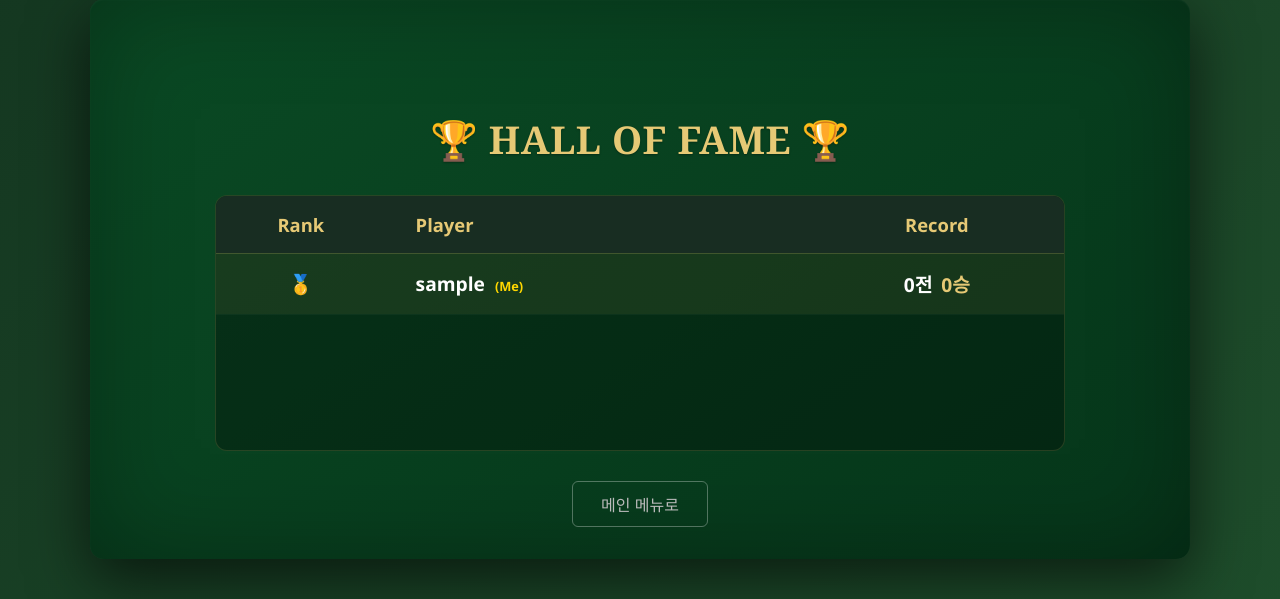
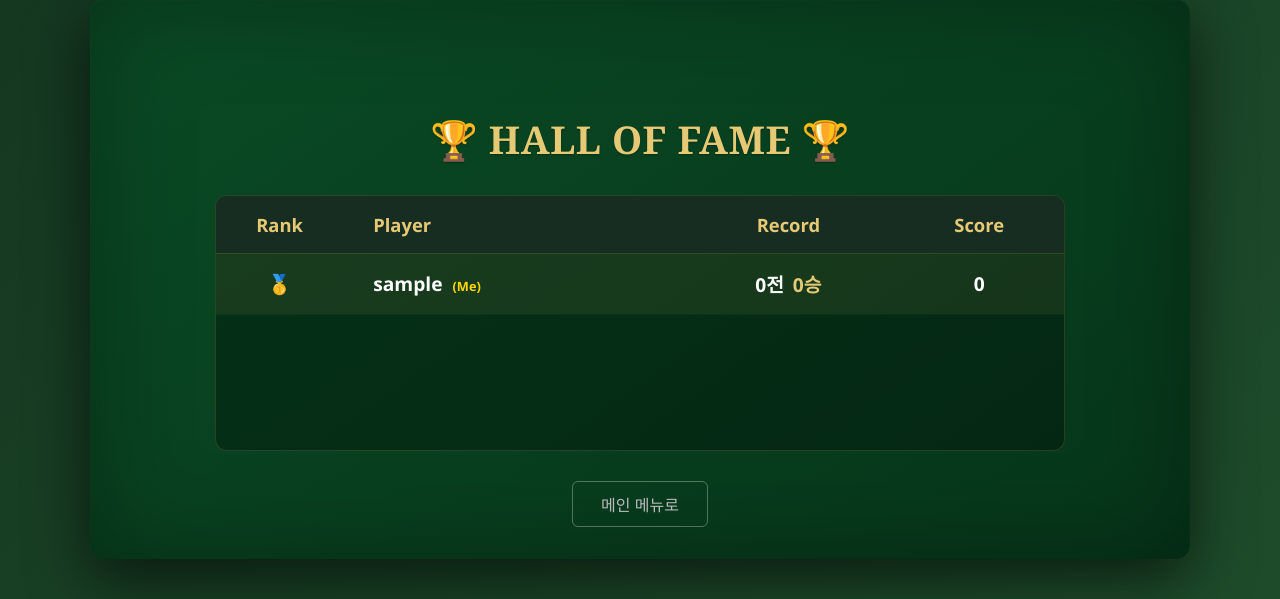
Before and after one commit to Pirogramming-24/Piro24_CardGame_5, a Django app: page /ranking/ in a window 1280 px wide. Shown: the part 151-750 px from the top of the page. Run offline with Django 5.2, Linux system fonts and the light colour scheme; the visitor is signed in with stand-in values (Sample User, id 1); data comes from the database, SQL or seed files in the repository; data that the repository does not hold is empty.

Commit message:
feat: 랭킹 페이지 점수(Score) 컬럼 추가 및 레이아웃 수정
- ranking.html: Rank, Player, Record 외에 Score(점수) 컬럼 추가
- account.css: 4개 컬럼(Rank, Player, Record, Score) 비율 및 스타일 정의
- views.py: 랭킹 조회 시 누적 점수(total_score) 기준 내림차순 정렬 적용

```diff
--- a/static/account/account.css
+++ b/static/account/account.css
@@ -16,6 +16,11 @@
     padding-top: 30px;
 }
 
+.ranking-header {
+    text-align: center;
+    margin-top: 20px;
+}
+
 .page-title {
     font-size: 2.4rem;
     font-weight: 600;
@@ -28,9 +33,8 @@
 }
 
 /* =========================================
-   2. 로그인 페이지 스타일
+   2. 로그인 페이지 스타일 (기존 유지)
    ========================================= */
-/* (로그인 부분은 변경 없음, 기존 유지) */
 .login-box {
     width: 100%;
     max-width: 400px;
@@ -117,7 +121,7 @@
 }
 
 /* =========================================
-   3. 랭킹 페이지 스타일 (업데이트됨 ✨)
+   3. 랭킹 페이지 스타일 (완벽 분리됨 ✨)
    ========================================= */
 
 .ranking-list-box {
@@ -147,18 +151,25 @@
     width: 100%;
     border-collapse: collapse;
     color: #eee;
+    table-layout: fixed;
+    /* 칸 너비 고정 */
 }
 
-/* --- [중요] 테이블 헤더 & 셀 공통 설정 --- */
+/* --- 헤더 및 셀 공통 --- */
 .ranking-table th,
 .ranking-table td {
-    padding: 16px;
+    padding: 16px 10px;
     text-align: center;
-    /* 기본은 가운데 정렬 (Rank, Record) */
     border-bottom: 1px solid rgba(255, 255, 255, 0.03);
     font-size: 1.1rem;
+    white-space: nowrap;
+    /* 줄바꿈 방지 */
+    overflow: hidden;
+    text-overflow: ellipsis;
+    /* 내용 길면 ... 표시 */
 }
 
+/* --- 헤더 스타일 --- */
 .ranking-table th {
     position: sticky;
     top: 0;
@@ -170,19 +181,35 @@
     z-index: 10;
 }
 
-/* --- [핵심] 2번째 컬럼(Player)만 왼쪽 정렬 + 들여쓰기 --- */
+/* --- 컬럼별 너비(Width) 제어 --- */
+.col-rank {
+    width: 15%;
+}
+
+.col-player {
+    width: 40%;
+}
+
+.col-record {
+    width: 25%;
+}
+
+.col-score {
+    width: 20%;
+}
+
+/* --- Player 컬럼(2번째) 왼쪽 정렬 --- */
 .ranking-table th:nth-child(2),
 .ranking-table td:nth-child(2) {
     text-align: left;
     padding-left: 30px;
-    /* 이름과 헤더 라인 맞춤 */
 }
 
 .ranking-table tr:hover {
     background-color: rgba(255, 255, 255, 0.03);
 }
 
-/* 등수별 색상 */
+/* --- 텍스트 및 색상 스타일 --- */
 .rank-1 td {
     color: #e6c975;
     font-weight: 600;
@@ -199,18 +226,23 @@
     font-weight: 600;
 }
 
-/* 전적 텍스트 스타일 */
-.record-text {
+.record-cell {
     color: #ccc;
 }
 
-.win-text {
+.win-count {
     color: #e6c975;
     font-weight: bold;
     margin-left: 4px;
 }
 
-/* (Me) 배지 스타일 */
+.score-cell {
+    color: #ffd700;
+    font-weight: bold;
+}
+
+/* 점수 칸 강조 */
+
 .me-badge {
     font-size: 0.8rem;
     color: #ffd700;
@@ -218,14 +250,13 @@
     font-weight: bold;
 }
 
-/* 데이터 없음 메시지 */
 .empty-msg {
     padding: 40px;
     color: #aaa;
     text-align: center !important;
 }
 
-/* 뒤로가기 버튼 */
+/* --- 뒤로가기 버튼 --- */
 .btn-back {
     display: inline-block;
     margin-top: 30px;
--- a/templates/accounts/ranking.html
+++ b/templates/accounts/ranking.html
@@ -10,7 +10,7 @@
 {% block content %}
 <div class="auth-container ranking-container">
 
-    <div style="text-align: center; margin-top: 20px;">
+    <div class="ranking-header">
         <h2 class="page-title">🏆 Hall of Fame 🏆</h2>
     </div>
 
@@ -18,14 +18,15 @@
         <table class="ranking-table">
             <thead>
                 <tr>
-                    <th width="20%">Rank</th>
-                    <th width="50%">Player</th>
-                    <th width="30%">Record</th>
+                    <th class="col-rank">Rank</th>
+                    <th class="col-player">Player</th>
+                    <th class="col-record">Record</th>
+                    <th class="col-score">Score</th>
                 </tr>
             </thead>
             <tbody>
                 {% for player in users %}
-                <tr class="rank-{{ forloop.counter }} {% if player == request.user %}my-rank{% endif %}">
+                <tr class="rank-row rank-{{ forloop.counter }} {% if player == request.user %}my-rank{% endif %}">
 
                     <td>
                         {% if forloop.counter == 1 %}🥇
@@ -42,15 +43,18 @@
                         {% endif %}
                     </td>
 
-                    <td class="record-text">
+                    <td class="record-cell">
                         {{ player.game_count }}전
-                        <span class="win-text">{{ player.win_count }}승</span>
+                        <span class="win-count">{{ player.win_count }}승</span>
                     </td>
 
+                    <td class="score-cell">
+                        {{ player.total_score|default:0 }}
+                    </td>
                 </tr>
                 {% empty %}
                 <tr>
-                    <td colspan="3" class="empty-msg">
+                    <td colspan="4" class="empty-msg">
                         아직 랭킹 데이터가 없습니다.<br>
                         게임의 첫 번째 승자가 되어보세요!
                     </td>
```
